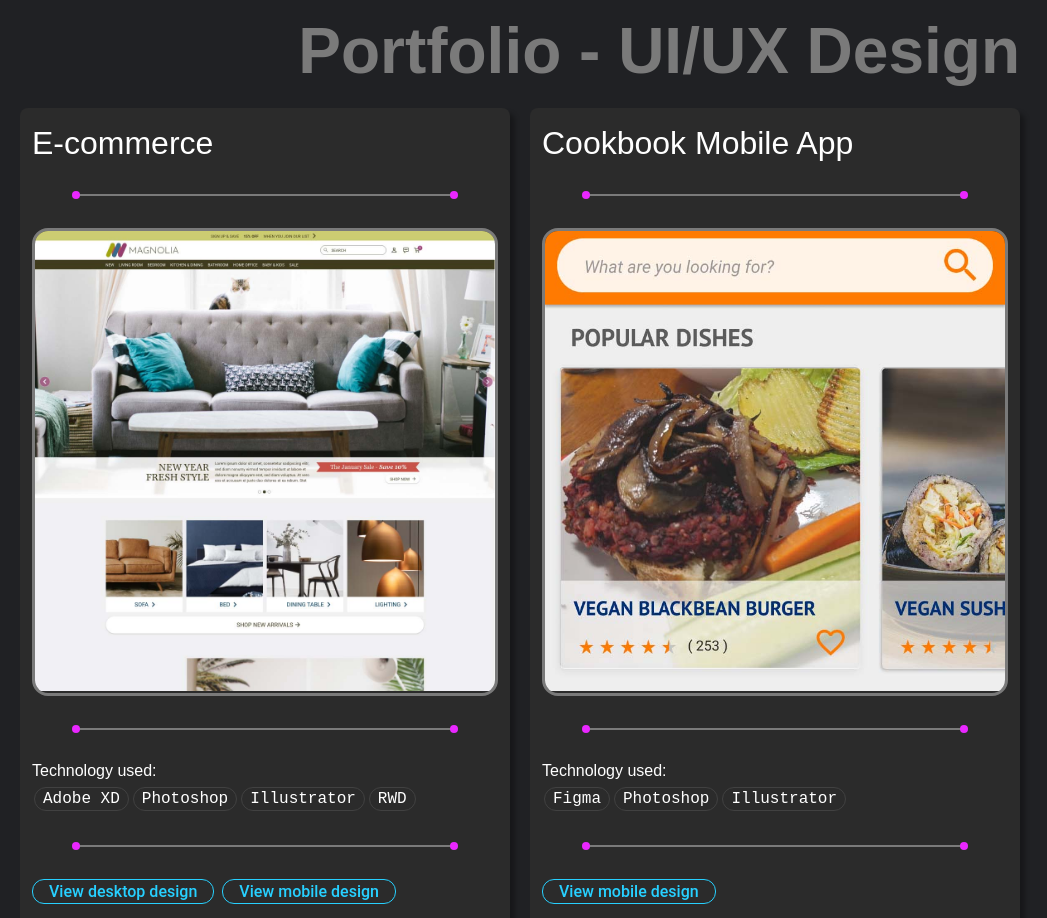
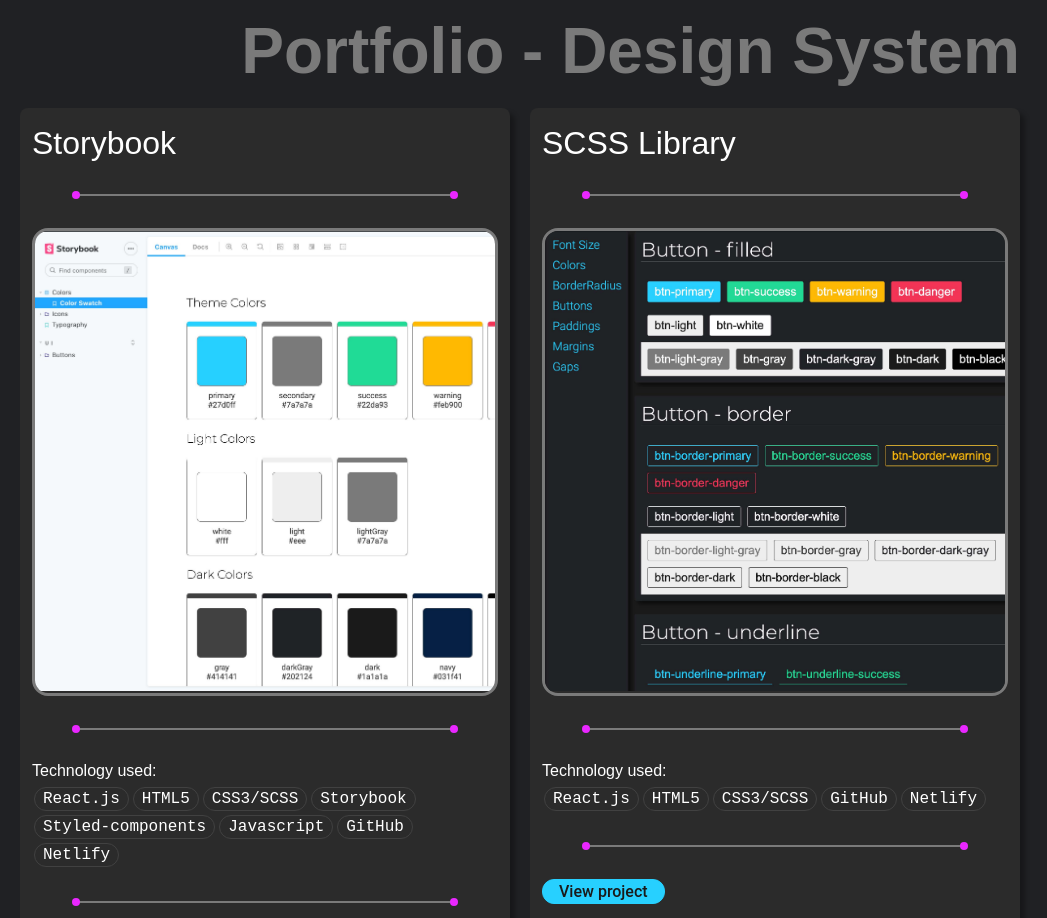
Before and after one commit to peeweemiwie/miwa-kaur-19122021, a React (Create React App) app: page / in a window 1280 px wide. Shown: the part 4020-4938 px from the top of the page, without its empty margins (120-1167 px from the left). Built offline with nearby package versions, Linux system fonts and the light colour scheme.

Commit message:
Create design system in portfolio

```diff
--- a/src/component/Home/Home.js
+++ b/src/component/Home/Home.js
@@ -1,6 +1,7 @@
 import Experience from '../Experience/Experience';
 import Portfolio from '../Portfolio/Portfolio';
 import PortfolioDesign from '../Portfolio/PortfolioDesign';
+import PortfolioDesignSystem from '../Portfolio/PortfolioDesignSystem';
 import Intro from '../Intro/Intro';
 const Home = () => {
 	return (
@@ -8,6 +9,7 @@
 			<Intro />
 			<Experience />
 			<Portfolio />
+			<PortfolioDesignSystem />
 			<PortfolioDesign />
 		</>
 	);
--- /dev/null
+++ b/src/component/Portfolio/PortfolioDesignSystem.js
@@ -0,0 +1,71 @@
+import { Grid } from '../shared/Grid';
+import { SectionTitle } from '../shared/Typography';
+import { Row, Container, ButtonContainer } from '../shared/Wrapper';
+import { DesignSystemArray } from '../../data/portfolio';
+import { Hr } from '../shared/Hr';
+import { KeywordList } from '../shared/Lists';
+import { CardTitle, StyledCard } from '../shared/Card';
+import { AnchorButtonFilled, AnchorButtonOutline } from '../shared/Buttons';
+import { Color } from '../variables';
+const { primary, dark, accent } = Color;
+
+const Portfolio = () => {
+	const cards = DesignSystemArray.map((app, index) => (
+		<StyledCard key={`portfolio${index}`}>
+			<CardTitle>{app.title}</CardTitle>
+			<Hr bgColor={accent} />
+			<figure>
+				<img src={`${app.img.url}`} alt={`${app.img.alt}`} />
+			</figure>
+			<Hr bgColor={accent} />
+			<h4>Technology used:</h4>
+			<KeywordList>
+				{app.keywords.map((word, i) => (
+					<li key={`word-${i}`}>{word}</li>
+				))}
+			</KeywordList>
+			<Hr bgColor={accent} />
+			<ButtonContainer>
+				<AnchorButtonFilled
+					href={`${app.link}`}
+					target='_blank'
+					rel='noreferrer'
+					color={dark}
+				>
+					View project
+				</AnchorButtonFilled>
+			</ButtonContainer>
+			<ButtonContainer>
+				<AnchorButtonOutline
+					href={`${app.github}`}
+					target='_blank'
+					rel='noreferrer'
+					color={primary}
+				>
+					View GitHub repo
+				</AnchorButtonOutline>
+				{app.figma && (
+					<AnchorButtonOutline
+						href={`${app.figma}`}
+						target='_blank'
+						rel='noreferrer'
+						color={primary}
+					>
+						View Figma
+					</AnchorButtonOutline>
+				)}
+			</ButtonContainer>
+		</StyledCard>
+	));
+
+	return (
+		<Row>
+			<Container>
+				<SectionTitle>Portfolio - Design System</SectionTitle>
+				<Grid>{cards}</Grid>
+			</Container>
+		</Row>
+	);
+};
+
+export default Portfolio;
--- a/src/data/portfolio.js
+++ b/src/data/portfolio.js
@@ -7,6 +7,7 @@
 		},
 		keywords: [
 			'React.js',
+			'Javascript',
 			'HTML5',
 			'CSS3/SCSS',
 			'API',
@@ -28,6 +29,7 @@
 		},
 		keywords: [
 			'React.js',
+			'Javascript',
 			'HTML5',
 			'CSS3/SCSS',
 			'API',
@@ -38,6 +40,38 @@
 		],
 		link: 'https://jolly-spence-f7cc72.netlify.app/',
 		github: 'https://github.com/peeweemiwie/weather-app-3.0',
+	},
+];
+
+export const DesignSystemArray = [
+	{
+		title: 'Storybook',
+		img: {
+			url: './images/DS-storybook.jpg',
+			alt: 'screenshot of storybook app',
+		},
+		keywords: [
+			'React.js',
+			'HTML5',
+			'CSS3/SCSS',
+			'Storybook',
+			'Styled-components',
+			'Javascript',
+			'GitHub',
+			'Netlify',
+		],
+		link: 'https://eloquent-montalcini-93e218.netlify.app/?path=/story/colors--color-swatch',
+		github: 'https://github.com/peeweemiwie/storybook',
+	},
+	{
+		title: 'SCSS Library',
+		img: {
+			url: './images/DS-sass.jpg',
+			alt: 'screenshot of sass design system app',
+		},
+		keywords: ['React.js', 'HTML5', 'CSS3/SCSS', 'GitHub', 'Netlify'],
+		link: 'https://sleepy-mayer-b04881.netlify.app',
+		github: 'https://github.com/peeweemiwie/sass-library',
 	},
 ];
 
```
Also changed, not shown: public/images/DS-sass.jpg (added), public/images/DS-storybook.jpg (added).
